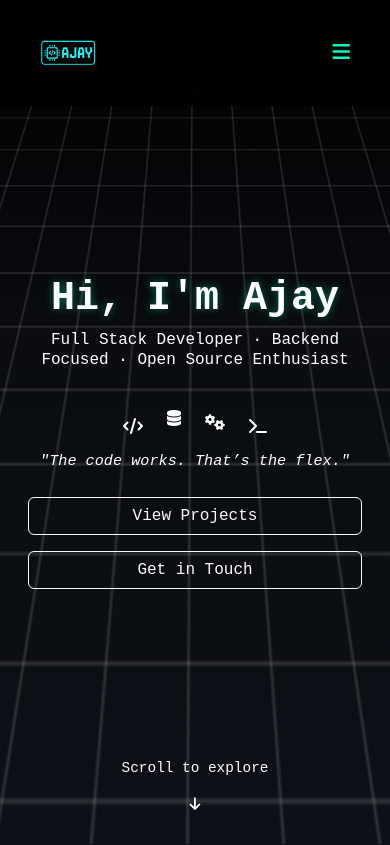
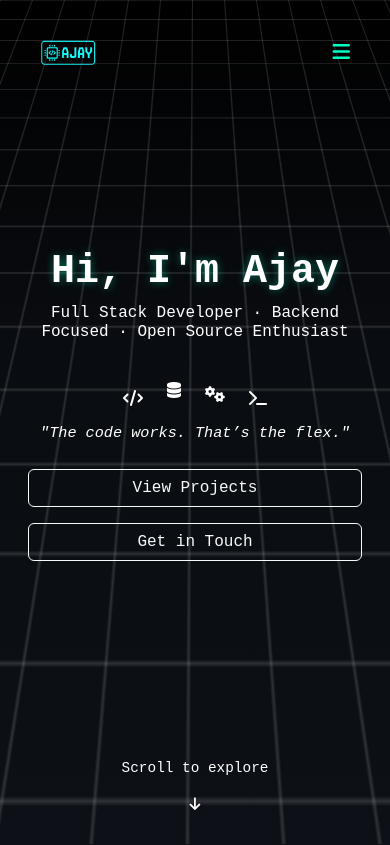
Before and after one commit to Ajay-2005/portfolio, a plain HTML site: page index.html in a window 390 px wide. Shown: the top 845 px of the page. Drawn offline with nearby package versions, Linux system fonts and the light colour scheme.

Commit message:
changed position fixed into sticky in navbar

```diff
--- a/styles.css
+++ b/styles.css
@@ -46,19 +46,17 @@ body {
 }
 
 .custom-navbar {
-  position: fixed;
+  position: sticky;
   top: 0;
-  left: 0;
-  width: 100%;
-  z-index: 1000;
-  background: rgba(0, 0, 0, 0.85);
-  backdrop-filter: blur(6px);
-  min-height: 60px;
+  z-index: 10;
+  height: 60px;
+  display: flex;
+  align-items: center;
+  background: transparent;
 }
 
 .hero-section {
-  min-height: 100vh;
-  padding-top: 80px;
+  height: calc(100vh - 60px);
   padding-bottom: 60px;
   display: flex;
   flex-direction: column;
@@ -257,9 +255,17 @@ body {
 }
 
 @media (max-width: 768px) {
+  .navbar-collapse {
+    background-color: rgba(0, 0, 0, 0.95);
+
+    padding: 1rem;
+    border-radius: 0.5rem;
+  }
+
 
   .glow-title {
     font-size: 2.5rem;
+    padding: auto;
   }
 
   .hero-section {
```
